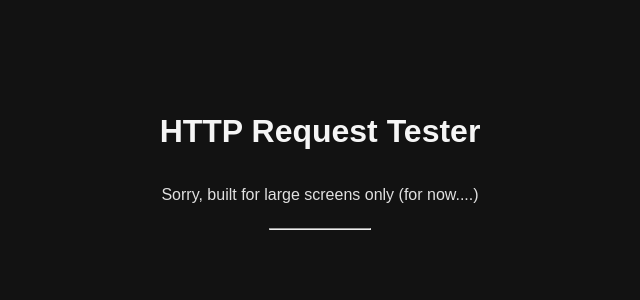
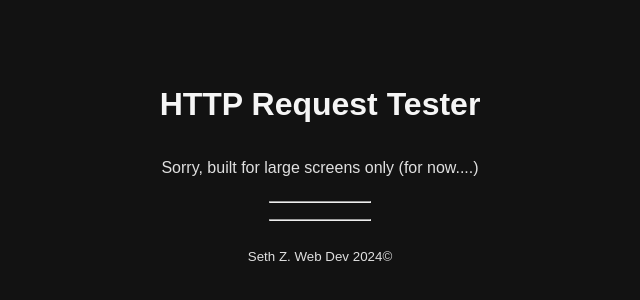
Before and after one commit to SethZarko/http-tester, a React (Vite) app: page / in a window 1280 px wide. Shown: the part 246-546 px from the top of the page, without its empty margins (320-960 px from the left). Built offline with nearby package versions, Linux system fonts and the light colour scheme.

Commit message:
Add Footer

```diff
--- a/src/App.css
+++ b/src/App.css
@@ -120,6 +120,7 @@ p {
   @media (max-width: 1375px) {
     p {
       display: block;
+      text-align: center;
     }
 
     section {
--- a/src/components/HttpTester.jsx
+++ b/src/components/HttpTester.jsx
@@ -8,6 +8,9 @@ export const HttpTester = () => {
   const [file, setFile] = useState(null);
   const [bodyFields, setBodyFields] = useState([{ key: "", value: "" }]);
   const [response, setResponse] = useState("");
+
+  const date = new Date()
+  const year = date.getFullYear()
 
   const sendRequest = async () => {
     const options = {
@@ -161,6 +164,12 @@ export const HttpTester = () => {
         <h4>API Response Output:</h4>
         <pre className={response.includes('Error') ? "response-error" : "response-success"}>{response}</pre>
       </div>
+      <hr style={{ width: 100 }} />
+      <br />
+
+      <footer>
+        <small>Seth Z. Web Dev {year}&copy;</small>
+      </footer>
     </section>
   );
 };
```
